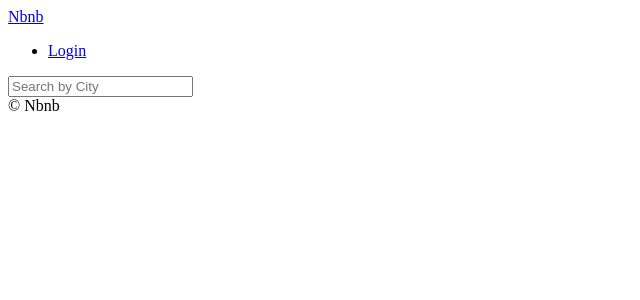
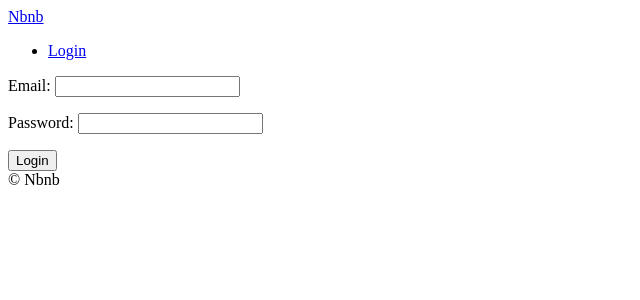
Before and after one commit to areum514/aribnb-clone, a Django app: page /users/login in a window 1280 px wide. Shown: the top 300 px of the page, without its empty margins (0-640 px from the left). Run offline with Django 3.2, Linux system fonts and the light colour scheme.

Commit message:
14.1 Form ans CSRF

```diff
--- a/templates/rooms/search.html
+++ b/templates/rooms/search.html
@@ -4,6 +4,7 @@
 {% endblock page_title %}
 {% block serch-bar %}
 {% endblock serch-bar %}
+
 {% block content %}
 <h2>search</h2>
 
--- a/templates/users/login.html
+++ b/templates/users/login.html
@@ -2,7 +2,13 @@
 {% block page_title %}
 Log In
 {% endblock page_title %}
-
+{% block serch-bar %}
+{% endblock serch-bar %}
 {% block content %}
 
+<form method="POST" action="{% url 'users:login' %}">
+    {% csrf_token %}
+    {{form.as_p}}
+    <button>Login</button>
+</form>
 {%endblock content%}
--- /dev/null
+++ b/users/forms.py
@@ -0,0 +1,5 @@
+from django import forms
+
+class LoginForm(forms.Form):
+    email=forms.EmailField()
+    password=forms.CharField(widget=forms.PasswordInput)
--- a/users/views.py
+++ b/users/views.py
@@ -1,11 +1,15 @@
 from django.views import View
 from django.shortcuts import render
+from . import forms
 class LoginView(View):
 
     def get(self,request):
-        return render(request,"users/login.html")
+        form = forms.LoginForm()
+        return render(request,"users/login.html",{"form":form})
+
     def post(self,request):
-        pass
+        form=forms.LoginForm(request.POST)
+        print(form)
 
 
 """
```
Lines whose indentation alone changed are shown as unchanged.
